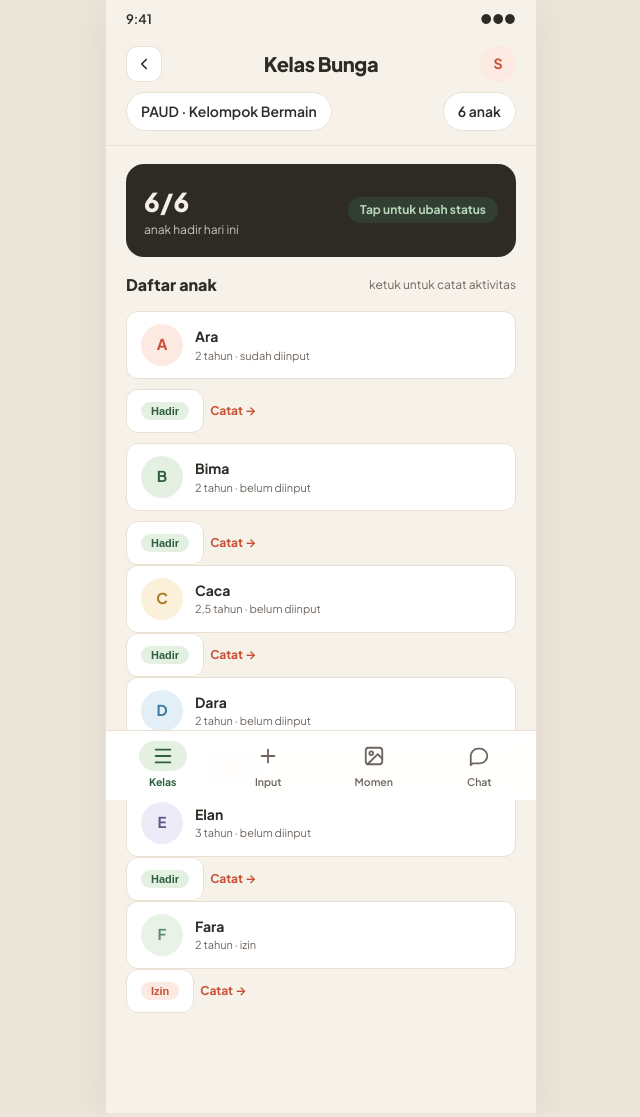
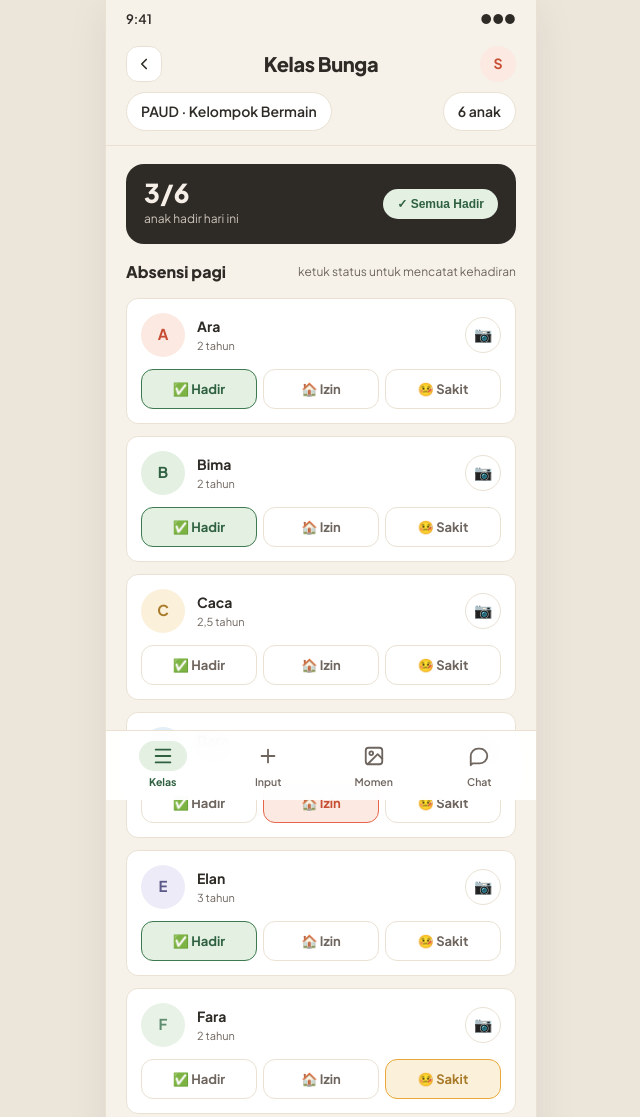
Before and after one commit to Dhaniprisan/jagatumbuh, a plain HTML site: page guru-kelas.html in a window 1280 px wide. Shown: the top 1117 px of the page, without its empty margins (319-959 px from the left). Drawn offline with Linux system fonts and the light colour scheme.

Commit message:
feat: redesign absensi guru — 3 tombol status langsung pilih + foto opsional + Semua Hadir

```diff
--- a/guru-kelas.html
+++ b/guru-kelas.html
@@ -9,34 +9,81 @@
 <link href="https://fonts.googleapis.com/css2?family=Plus+Jakarta+Sans:wght@300;400;500;600;700;800&display=swap" rel="stylesheet" />
 <link rel="stylesheet" href="app.css" />
 <style>
-  .att { background: var(--ink); color: #F5EFE7; border-radius: var(--radius); padding: 18px; margin-bottom: 16px; display: flex; align-items: center; justify-content: space-between; }
-  .att .n { font-size: 26px; font-weight: 800; }
-  .att .l { font-size: 12px; color: #CFC6BB; }
-  .att .ok { font-size: 12px; font-weight: 700; color: #B5D8B8; background: rgba(62,122,79,.25); padding: 4px 12px; border-radius: 999px; }
-  .roster { display: flex; flex-direction: column; gap: 10px; }
-  .child { display: flex; align-items: center; gap: 12px; background: var(--surface); border: 1px solid var(--line); border-radius: var(--radius-sm); padding: 12px 14px; }
-  .av { width: 42px; height: 42px; border-radius: 50%; display: grid; place-items: center; font-weight: 700; font-size: 15px; }
+  /* Summary card */
+  .att {
+    background: var(--ink); color: #F5EFE7; border-radius: var(--radius);
+    padding: 16px 18px; margin-bottom: 16px;
+    display: flex; align-items: center; justify-content: space-between; gap: 12px;
+  }
+  .att .count { font-size: 26px; font-weight: 800; line-height: 1; }
+  .att .label { font-size: 12px; color: #CFC6BB; margin-top: 4px; }
+  .att .all-btn {
+    display: inline-flex; align-items: center; gap: 6px;
+    font-size: 12px; font-weight: 700; color: var(--green-dark);
+    background: var(--green-soft); border: none; border-radius: 999px;
+    padding: 8px 14px; cursor: pointer; transition: background .15s ease, transform .15s ease;
+  }
+  .att .all-btn:active { transform: scale(.96); }
+
+  /* Roster */
+  .roster { display: flex; flex-direction: column; gap: 12px; }
+
+  .child {
+    display: flex; flex-direction: column; gap: 12px;
+    background: var(--surface); border: 1px solid var(--line);
+    border-radius: var(--radius-sm); padding: 14px;
+  }
+
+  .child-row {
+    display: flex; align-items: center; gap: 12px;
+  }
+
+  .av {
+    width: 44px; height: 44px; border-radius: 50%;
+    display: grid; place-items: center;
+    font-weight: 700; font-size: 15px; flex-shrink: 0;
+  }
   .c1 { background: var(--coral-soft); color: var(--coral-dark); }
   .c2 { background: var(--green-soft); color: var(--green-dark); }
   .c3 { background: var(--gold-soft); color: var(--gold-dark); }
   .c4 { background: #E3EFF7; color: #3A7A9E; }
   .c5 { background: #EDEBF7; color: #5C5A8A; }
   .c6 { background: var(--sage-soft); color: var(--sage); }
-  .info { flex: 1; }
+
+  .info { flex: 1; min-width: 0; }
   .info b { font-size: 14px; font-weight: 700; }
   .info small { display: block; font-size: 11px; color: var(--muted); }
-  .st { font-size: 11px; font-weight: 700; padding: 3px 10px; border-radius: 999px; }
-  .st.in { color: var(--green-dark); background: var(--green-soft); }
-  .st.izin { color: var(--coral-dark); background: var(--coral-soft); }
-  .st.tidak { color: var(--muted); background: var(--cream); }
-  .badge-row { display:flex; gap:6px; align-items:center; flex-wrap:wrap; }
-  .badge-row .toggle-btn { font-size:11px; font-weight:700; padding:3px 10px; border-radius:999px; border:none; background:var(--line); color:var(--muted); cursor:pointer; transition:.15s; }
-  .badge-row .toggle-btn:hover { transform:translateY(-1px); box-shadow:0 2px 4px rgba(46,42,38,.08); }
-  .badge-row .st { cursor:default; pointer-events:none; }
-  .badge-row .toggle-btn.in { background:var(--green-soft); color:var(--green-dark); }
-  .badge-row .toggle-btn.izin { background:var(--coral-soft); color:var(--coral-dark); }
-  .badge-row .toggle-btn.tidak { background:var(--cream); color:var(--muted); }
-  .go { font-size: 12px; font-weight: 700; color: var(--coral-dark); }
+  .info .photo-badge {
+    display: inline-flex; align-items: center; gap: 4px;
+    font-size: 11px; font-weight: 700; color: var(--green-dark);
+    background: var(--green-soft); padding: 2px 8px; border-radius: 999px;
+    margin-top: 4px;
+  }
+
+  .cam-btn {
+    width: 36px; height: 36px; border-radius: 50%; border: 1px solid var(--line);
+    background: var(--surface); color: var(--ink); font-size: 15px;
+    display: grid; place-items: center; cursor: pointer; flex-shrink: 0;
+    transition: background .15s ease, border-color .15s ease;
+  }
+  .cam-btn.saved { background: var(--green-soft); border-color: var(--green); }
+
+  /* Attendance buttons */
+  .att-grid {
+    display: grid; grid-template-columns: repeat(3, 1fr); gap: 6px;
+  }
+  .att-btn {
+    min-height: 40px; padding: 8px 6px;
+    font-family: inherit; font-size: 13px; font-weight: 700;
+    border: 1.5px solid var(--line); border-radius: var(--radius-sm);
+    background: var(--surface); color: var(--muted);
+    cursor: pointer; display: flex; align-items: center; justify-content: center; gap: 4px;
+    transition: background .15s ease, border-color .15s ease, color .15s ease;
+  }
+
+  .att-btn.hadir.active { background: var(--green-soft); border-color: var(--green); color: var(--green-dark); }
+  .att-btn.izin.active { background: var(--coral-soft); border-color: var(--coral); color: var(--coral-dark); }
+  .att-btn.sakit.active { background: var(--gold-soft); border-color: var(--gold); color: var(--gold-dark); }
 </style>
 </head>
 <body>
@@ -61,43 +108,122 @@
   <main class="content">
 
     <div class="att">
-      <div><div class="n" id="att-count">6/6</div><div class="l">anak hadir hari ini</div></div>
-      <span class="ok">Tap untuk ubah status</span>
+      <div>
+        <div class="count" id="att-count">4/6</div>
+        <div class="label">anak hadir hari ini</div>
+      </div>
+      <button class="all-btn" onclick="markAllHadir()">✓ Semua Hadir</button>
     </div>
 
-    <div class="section-label"><h2>Daftar anak</h2><span class="meta">ketuk untuk catat aktivitas</span></div>
+    <div class="section-label">
+      <h2>Absensi pagi</h2>
+      <span class="meta">ketuk status untuk mencatat kehadiran</span>
+    </div>
 
     <div class="roster">
-      <a class="child" href="guru-input.html">
+
+      <div class="child" data-child="ara">
+        <div class="child-row">
           <span class="av c1">A</span>
-        <div class="info"><b>Ara</b><small>2 tahun · sudah diinput</small></div>
-        <div class="badge-row"><button class="toggle-btn in" data-state="in" onclick="cycleAtt(this)">Hadir</button><a class="go" href="guru-input.html">Catat →</a></div>
-      </a>
-      <a class="child" href="guru-input.html">
+          <div class="info">
+            <b>Ara</b>
+            <small>2 tahun</small>
+            <span class="photo-badge" style="display:none">📸 Foto tersimpan</span>
+          </div>
+          <button class="cam-btn" aria-label="Foto kedatangan" onclick="toggleFoto(this)">📷</button>
+        </div>
+        <div class="att-grid">
+          <button class="att-btn hadir" data-status="hadir" onclick="setAtt(this, 'hadir')">✅ Hadir</button>
+          <button class="att-btn izin" data-status="izin" onclick="setAtt(this, 'izin')">🏠 Izin</button>
+          <button class="att-btn sakit" data-status="sakit" onclick="setAtt(this, 'sakit')">🤒 Sakit</button>
+        </div>
+      </div>
+
+      <div class="child" data-child="bima">
+        <div class="child-row">
           <span class="av c2">B</span>
-        <div class="info"><b>Bima</b><small>2 tahun · belum diinput</span></div>
-        <div class="badge-row"><button class="toggle-btn in" data-state="in" onclick="cycleAtt(this)">Hadir</button><a class="go" href="guru-input.html">Catat →</a></div>
-      </a>
-      <a class="child" href="guru-input.html">
+          <div class="info">
+            <b>Bima</b>
+            <small>2 tahun</small>
+            <span class="photo-badge" style="display:none">📸 Foto tersimpan</span>
+          </div>
+          <button class="cam-btn" aria-label="Foto kedatangan" onclick="toggleFoto(this)">📷</button>
+        </div>
+        <div class="att-grid">
+          <button class="att-btn hadir" data-status="hadir" onclick="setAtt(this, 'hadir')">✅ Hadir</button>
+          <button class="att-btn izin" data-status="izin" onclick="setAtt(this, 'izin')">🏠 Izin</button>
+          <button class="att-btn sakit" data-status="sakit" onclick="setAtt(this, 'sakit')">🤒 Sakit</button>
+        </div>
+      </div>
+
+      <div class="child" data-child="caca">
+        <div class="child-row">
           <span class="av c3">C</span>
-        <div class="info"><b>Caca</b><small>2,5 tahun · belum diinput</span></div>
-        <div class="badge-row"><button class="toggle-btn in" data-state="in" onclick="cycleAtt(this)">Hadir</button><a class="go" href="guru-input.html">Catat →</a></div>
-      </a>
-      <a class="child" href="guru-input.html">
+          <div class="info">
+            <b>Caca</b>
+            <small>2,5 tahun</small>
+            <span class="photo-badge" style="display:none">📸 Foto tersimpan</span>
+          </div>
+          <button class="cam-btn" aria-label="Foto kedatangan" onclick="toggleFoto(this)">📷</button>
+        </div>
+        <div class="att-grid">
+          <button class="att-btn hadir" data-status="hadir" onclick="setAtt(this, 'hadir')">✅ Hadir</button>
+          <button class="att-btn izin" data-status="izin" onclick="setAtt(this, 'izin')">🏠 Izin</button>
+          <button class="att-btn sakit" data-status="sakit" onclick="setAtt(this, 'sakit')">🤒 Sakit</button>
+        </div>
+      </div>
+
+      <div class="child" data-child="dara">
+        <div class="child-row">
           <span class="av c4">D</span>
-        <div class="info"><b>Dara</b><small>2 tahun · belum diinput</span></div>
-        <div class="badge-row"><button class="toggle-btn in" data-state="in" onclick="cycleAtt(this)">Hadir</button><a class="go" href="guru-input.html">Catat →</a></div>
-      </a>
-      <a class="child" href="guru-input.html">
+          <div class="info">
+            <b>Dara</b>
+            <small>2 tahun</small>
+            <span class="photo-badge" style="display:none">📸 Foto tersimpan</span>
+          </div>
+          <button class="cam-btn" aria-label="Foto kedatangan" onclick="toggleFoto(this)">📷</button>
+        </div>
+        <div class="att-grid">
+          <button class="att-btn hadir" data-status="hadir" onclick="setAtt(this, 'hadir')">✅ Hadir</button>
+          <button class="att-btn izin" data-status="izin" onclick="setAtt(this, 'izin')">🏠 Izin</button>
+          <button class="att-btn sakit" data-status="sakit" onclick="setAtt(this, 'sakit')">🤒 Sakit</button>
+        </div>
+      </div>
+
+      <div class="child" data-child="elan">
+        <div class="child-row">
           <span class="av c5">E</span>
-        <div class="info"><b>Elan</b><small>3 tahun · belum diinput</span></div>
-        <div class="badge-row"><button class="toggle-btn in" data-state="in" onclick="cycleAtt(this)">Hadir</button><a class="go" href="guru-input.html">Catat →</a></div>
-      </a>
-      <a class="child" href="guru-input.html">
+          <div class="info">
+            <b>Elan</b>
+            <small>3 tahun</small>
+            <span class="photo-badge" style="display:none">📸 Foto tersimpan</span>
+          </div>
+          <button class="cam-btn" aria-label="Foto kedatangan" onclick="toggleFoto(this)">📷</button>
+        </div>
+        <div class="att-grid">
+          <button class="att-btn hadir" data-status="hadir" onclick="setAtt(this, 'hadir')">✅ Hadir</button>
+          <button class="att-btn izin" data-status="izin" onclick="setAtt(this, 'izin')">🏠 Izin</button>
+          <button class="att-btn sakit" data-status="sakit" onclick="setAtt(this, 'sakit')">🤒 Sakit</button>
+        </div>
+      </div>
+
+      <div class="child" data-child="fara">
+        <div class="child-row">
           <span class="av c6">F</span>
-        <div class="info"><b>Fara</b><small>2 tahun · izin</span></div>
-        <div class="badge-row"><button class="toggle-btn izin" data-state="izin" onclick="cycleAtt(this)">Izin</button><a class="go" href="guru-input.html">Catat →</a></div>
-      </a>
+          <div class="info">
+            <b>Fara</b>
+            <small>2 tahun</small>
+            <span class="photo-badge" style="display:none">📸 Foto tersimpan</span>
+          </div>
+          <button class="cam-btn" aria-label="Foto kedatangan" onclick="toggleFoto(this)">📷</button>
+        </div>
+        <div class="att-grid">
+          <button class="att-btn hadir" data-status="hadir" onclick="setAtt(this, 'hadir')">✅ Hadir</button>
+          <button class="att-btn izin" data-status="izin" onclick="setAtt(this, 'izin')">🏠 Izin</button>
+          <button class="att-btn sakit" data-status="sakit" onclick="setAtt(this, 'sakit')">🤒 Sakit</button>
+        </div>
+      </div>
+
     </div>
 
   </main>
@@ -111,5 +237,56 @@
 
 </div>
 <script src="att.js"></script>
+<script>
+  const defaultState = { ara: 'hadir', bima: 'hadir', caca: '', dara: 'izin', elan: 'hadir', fara: 'sakit' };
+  const stored = (() => { try { return JSON.parse(localStorage.getItem('jg_att_state') || '{}'); } catch(e) { return {}; } })();
+  const state = { ...defaultState, ...stored };
+
+  function saveState() { try { localStorage.setItem('jg_att_state', JSON.stringify(state)); } catch(e) {} }
+
+  function updateSummary() {
+    const hadir = Object.values(state).filter(s => s === 'hadir').length;
+    document.getElementById('att-count').textContent = hadir + '/6';
+  }
+
+  function applyState() {
+    document.querySelectorAll('.child').forEach(child => {
+      const key = child.dataset.child;
+      const status = state[key] || '';
+      child.querySelectorAll('.att-btn').forEach(btn => {
+        btn.classList.toggle('active', btn.dataset.status === status);
+      });
+    });
+    updateSummary();
+  }
+
+  function setAtt(el, status) {
+    const child = el.closest('.child');
+    const key = child.dataset.child;
+    state[key] = status;
+    child.querySelectorAll('.att-btn').forEach(btn => btn.classList.remove('active'));
+    el.classList.add('active');
+    saveState();
+    updateSummary();
+  }
+
+  function markAllHadir() {
+    document.querySelectorAll('.child').forEach(child => {
+      const key = child.dataset.child;
+      state[key] = 'hadir';
+      child.querySelectorAll('.att-btn').forEach(btn => btn.classList.toggle('active', btn.dataset.status === 'hadir'));
+    });
+    saveState();
+    updateSummary();
+  }
+
+  function toggleFoto(btn) {
+    const saved = btn.classList.toggle('saved');
+    const badge = btn.closest('.child').querySelector('.photo-badge');
+    if (badge) badge.style.display = saved ? 'inline-flex' : 'none';
+  }
+
+  applyState();
+</script>
 </body>
 </html>
```
Lines whose indentation alone changed are shown as unchanged.
